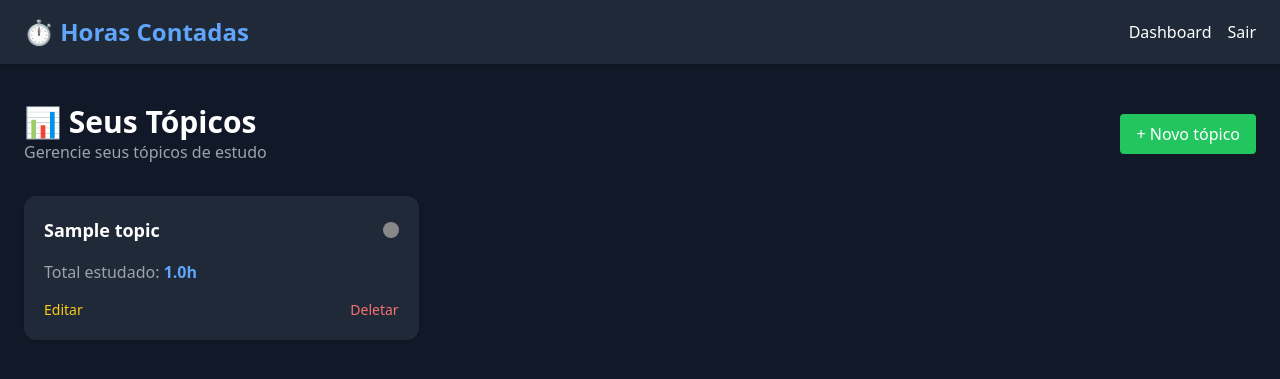
After one commit to fjoao9744/study-hours-monitor, a Django app: page /dashboard/topics/ in a window 1280 px wide. The commit adds this page. Shown: the top 379 px of the page. Run offline with Django 5.2, Linux system fonts and the light colour scheme; a user stored in the database is signed in; tables that the repository leaves empty hold one stand-in row (values such as "Sample post"); some libraries are stand-ins or nearby versions.

Commit message:
topic front and put api topic

```diff
--- a/dashboard/urls.py
+++ b/dashboard/urls.py
@@ -1,9 +1,10 @@
-from .views import dashboard, register,register_hours
+from .views import dashboard, registers, registers_create, topics
 from django.urls import path
 
 urlpatterns = [
     path('', dashboard, name="dashboard"),
-    path('registers/', register, name="registers"),
-    path('registers/create', register_hours, name="register_create"),
+    path('registers/', registers, name="registers"),
+    path('registers/create/', registers_create, name="registers_create"),
+    path('topics/', topics, name="topics"),
 
 ]
--- a/dashboard/views.py
+++ b/dashboard/views.py
@@ -1,6 +1,5 @@
-from django.shortcuts import render, redirect
-from django.http import HttpResponse
-from django.contrib.auth.models import User
+from django.shortcuts import render
+from dashboard_API.models import Topic, Register
 from django.contrib.auth.decorators import login_required
 
 @login_required
@@ -9,10 +8,16 @@ def dashboard(request):
     return render(request, "dashboard/dashboard.html")
 
 @login_required
-def register(request):
-    return render(request, "dashboard/register.html")
+def registers(request):
+    registers = Register.objects.filter(student__user_id=request.user.id)
+    return render(request, "dashboard/registers.html", {"registers": registers})
 
 @login_required
-def register_hours(request):
+def registers_create(request):
+    topics = Topic.objects.filter(student__user_id=request.user.id)
+    return render(request, "dashboard/registers_create.html", {"topics": topics})
 
-    return render(request, "dashboard/register_hours.html")
+@login_required
+def topics(request):
+    topics = Topic.objects.filter(student__user_id=request.user.id)
+    return render(request, "dashboard/topics.html", {"topics": topics})
--- a/templates/dashboard/dashboard.html
+++ b/templates/dashboard/dashboard.html
@@ -97,7 +97,7 @@
             </div>
             -->
         </div>
-        <a href="{% url 'registers'%}" class="bg-blue-500 text-white px-4 py-1 rounded inline-block">Mostrar tudo</a>
+        <a href="{% url 'topics'%}" class="bg-blue-500 text-white px-4 py-1 rounded inline-block">Mostrar tudo</a>
       </div>
 
       <!-- Distribuição -->
--- /dev/null
+++ b/templates/dashboard/topics.html
@@ -0,0 +1,242 @@
+<!DOCTYPE html>
+<html lang="pt-br">
+<head>
+  <meta charset="UTF-8">
+  <meta name="viewport" content="width=device-width, initial-scale=1.0">
+  <title>Tópicos</title>
+  <script src="https://cdn.tailwindcss.com"></script>
+</head>
+
+<body class="bg-gray-900 text-white">
+
+  <!-- Navbar -->
+  <header class="bg-gray-800 shadow-md">
+    <div class="max-w-7xl mx-auto px-6 py-4 flex justify-between items-center">
+      <h1 class="text-2xl font-bold text-blue-400">
+        <a href="{% url 'homepage' %}">⏱ Horas Contadas</a>
+      </h1>
+
+      <div class="flex gap-4">
+        <a href="{% url 'homepage' %}" class="hover:text-blue-400">Dashboard</a>
+        <a href="{% url 'logout' %}" class="hover:text-red-400">Sair</a>
+      </div>
+    </div>
+  </header>
+
+  <!-- Conteúdo -->
+  <main class="max-w-7xl mx-auto px-6 py-10">
+
+    <!-- Título -->
+    <div class="flex justify-between items-center mb-8">
+      <div>
+        <h2 class="text-3xl font-bold">📊 Seus Tópicos</h2>
+        <p class="text-gray-400">Gerencie seus tópicos de estudo</p>
+      </div>
+
+      <button onclick="openModal()" class="bg-green-500 px-4 py-2 rounded">
+        + Novo tópico
+      </button>
+    </div>
+
+    <!-- Grid -->
+    <div class="grid md:grid-cols-3 gap-6">
+
+      {% for topic in topics %}
+      <div class="bg-gray-800 p-5 rounded-xl shadow">
+
+        <!-- Nome + cor -->
+        <div class="flex justify-between items-center mb-4">
+          <h3 class="text-lg font-semibold">{{ topic.name }}</h3>
+
+          <div
+            class="w-4 h-4 rounded-full"
+            style="background-color: {{ topic.color }};"
+          ></div>
+        </div>
+
+        <!-- Horas -->
+        <p class="text-gray-400 mb-4">
+          Total estudado:
+          <span class="text-blue-400 font-bold">
+            {{ topic.hours }}h
+          </span>
+        </p>
+
+        <!-- Ações -->
+        <div class="flex justify-between text-sm">
+          <button class="text-yellow-400 hover:underline"
+          onclick="openEditModal({{ topic.id }}, '{{ topic.name }}', '{{ topic.color }}')">
+            Editar
+          </button>
+          <button class="text-red-400 hover:underline"
+          onclick="openDeleteModal({{ topic.id }})">
+            Deletar
+          </button>
+        </div>
+
+      </div>
+      {% empty %}
+      <p class="text-gray-400">Nenhum tópico criado ainda.</p>
+      {% endfor %}
+
+    </div>
+
+  </main>
+
+  <!-- Modal -->
+  <div id="modal" class="fixed inset-0 bg-black bg-opacity-50 hidden items-center justify-center">
+    <div class="bg-gray-800 p-6 rounded-xl w-96 shadow-lg">
+      <h2 class="text-xl font-bold mb-4">Novo Tópico</h2>
+
+      <form id="topicForm" class="space-y-4">
+        <input type="hidden" id="topic_id">
+
+        <input type="text" id="topic_name" placeholder="Nome" class="w-full p-2 rounded bg-gray-700">
+        <input type="color" id="topic_color" class="w-full h-10">
+
+        <div class="flex justify-end gap-2">
+          <button type="button" onclick="closeModal()" class="bg-gray-600 px-4 py-1 rounded">
+            Cancelar
+          </button>
+          <button type="submit" class="bg-blue-500 px-4 py-1 rounded">
+            Salvar
+          </button>
+        </div>
+      </form>
+    </div>
+  </div>
+
+  <!-- delete Modal -->
+  <div id="deleteModal" class="fixed inset-0 bg-black bg-opacity-50 hidden items-center justify-center">
+
+  <div class="bg-gray-800 p-6 rounded-xl w-80 shadow-lg text-center">
+
+    <h2 class="text-lg font-bold mb-4">⚠️ Confirmar exclusão</h2>
+
+    <p class="text-gray-400 mb-6">
+      Tem certeza que deseja apagar este tópico? todos os registros referentes a ele tambem serão apagados.
+    </p>
+
+    <div class="flex justify-center gap-4">
+      <button onclick="closeDeleteModal()" class="bg-gray-600 px-4 py-1 rounded">
+        Cancelar
+      </button>
+      <button onclick="deleteTopic()" class="bg-red-500 px-4 py-1 rounded">
+        Apagar
+      </button>
+    </div>
+
+  </div>
+
+</div>
+
+  <!-- JS -->
+  <script>
+    function getCSRFToken() {
+      return document.cookie
+        .split("; ")
+        .find(row => row.startsWith("csrftoken="))
+        ?.split("=")[1];
+    }
+
+    const BASE_URL = window.location.origin;
+    const modal = document.getElementById("modal");
+
+    function openModal() {
+      modal.classList.remove("hidden");
+      modal.classList.add("flex");
+
+      document.getElementById("topic_id").value = "";
+      document.getElementById("topic_name").value = "";
+      document.getElementById("topic_color").value = "#3b82f6";
+    }
+
+    function closeModal() {
+      modal.classList.add("hidden");
+      modal.classList.remove("flex");
+    }
+
+    document.getElementById("topicForm").addEventListener("submit", async (e) => {
+      e.preventDefault();
+
+      const name = document.getElementById("topic_name").value;
+      const id = document.getElementById("topic_id").value;
+      const color = document.getElementById("topic_color").value;
+
+      const isEdit = id !== "";
+
+      const method = isEdit ? "PUT" : "POST";
+
+      try {
+        const res = await fetch(`${BASE_URL}/api/topic/`, {
+          method: method,
+          headers: {
+            "Content-Type": "application/json",
+            "X-CSRFToken": getCSRFToken()
+          },
+          credentials: "include",
+          body: JSON.stringify({ id, name, color })
+        });
+
+        if (res.ok) {
+          location.reload();
+        }
+
+      } catch (err) {
+        console.error(err);
+      }
+    });
+
+    function openEditModal(id, name, color) {
+    openModal();
+
+    document.getElementById("topic_id").value = id;
+    document.getElementById("topic_name").value = name;
+    document.getElementById("topic_color").value = color;
+    }
+
+  const deleteModal = document.getElementById("deleteModal");
+  let topicToDelete = null;
+
+  function openDeleteModal(id) {
+    topicToDelete = id;
+    deleteModal.classList.remove("hidden");
+    deleteModal.classList.add("flex");
+  }
+
+  function closeDeleteModal() {
+    deleteModal.classList.add("hidden");
+    deleteModal.classList.remove("flex");
+    topicToDelete = null;
+  }
+
+  async function deleteTopic() {
+    if (!topicToDelete) return;
+
+    try {
+      const res = await fetch(`${BASE_URL}/api/topic/`, {
+        method: "DELETE",
+        headers: {
+            "Content-Type": "application/json",
+            "X-CSRFToken": getCSRFToken()
+          },
+          credentials: "include",
+          body: JSON.stringify({"id": topicToDelete})
+      });
+
+      if (res.ok) {
+        closeDeleteModal();
+        location.reload(); // depois a gente remove isso
+      } else {
+        console.error("Erro ao deletar");
+      }
+
+    } catch (err) {
+      console.error(err);
+    }
+  }
+
+  </script>
+
+</body>
+</html>
```
Also changed, not shown: dashboard_API/views.py (+25 -3 lines), templates/dashboard/registers.html (added, +21 -0 lines), templates/dashboard/registers_create.html (renamed from templates/dashboard/register_hours.html, +7 -3 lines), templates/dashboard/register.html (deleted).
